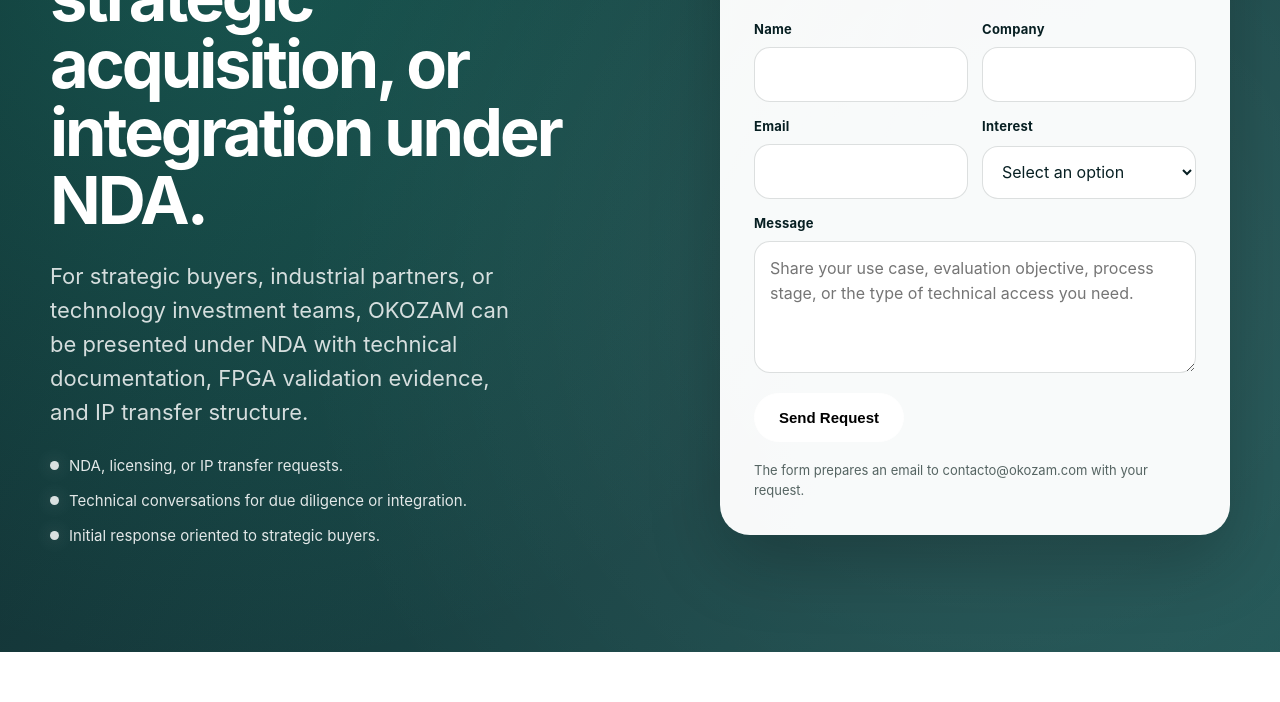
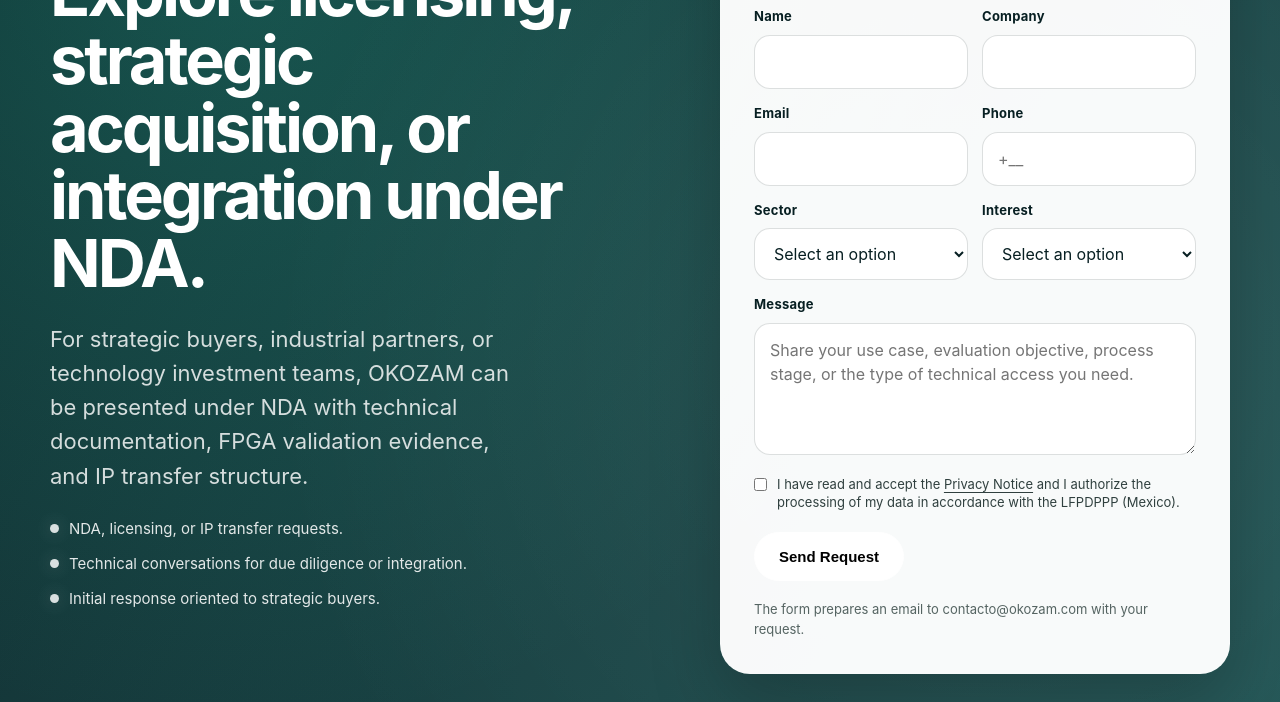
Before and after one commit to rericna226-cell/OKOZAM, a plain HTML site: page indexEN.html in a window 1280 px wide. Shown: the part 10052-10754 px from the top of the page. Drawn offline with Linux system fonts and the light colour scheme.

Commit message:
Initial commit (ORBIT JK)

```diff
--- a/indexEN.html
+++ b/indexEN.html
@@ -1030,6 +1030,25 @@
       font-size: 13px;
       color: #556462;
       margin-top: 4px;
+    }
+
+    .form-consent {
+      display: flex;
+      gap: 10px;
+      align-items: flex-start;
+      font-size: 13px;
+      color: #30403f;
+      line-height: 1.45;
+      margin-top: 6px;
+    }
+
+    .form-consent input {
+      margin-top: 3px;
+    }
+
+    .form-consent a {
+      text-decoration: underline;
+      text-underline-offset: 3px;
     }
 
     .cta .btn-primary {
@@ -1770,6 +1789,34 @@
               </div>
 
               <div class="field">
+                <label for="contact-phone">Phone</label>
+                <input
+                  id="contact-phone"
+                  name="phone"
+                  type="tel"
+                  autocomplete="tel"
+                  placeholder="+__"
+                  required
+                />
+              </div>
+            </div>
+
+            <div class="form-row">
+              <div class="field">
+                <label for="contact-sector">Sector</label>
+                <select id="contact-sector" name="sector" required>
+                  <option value="" selected disabled>Select an option</option>
+                  <option value="hyperscaler">Hyperscaler / Cloud</option>
+                  <option value="fabless">Fabless</option>
+                  <option value="idm">IDM</option>
+                  <option value="foundry">Foundry</option>
+                  <option value="defense">Defense & Research</option>
+                  <option value="investment">Investment / VC</option>
+                  <option value="other">Other</option>
+                </select>
+              </div>
+
+              <div class="field">
                 <label for="contact-interest">Interest</label>
                 <select id="contact-interest" name="interest" required>
                   <option value="" selected disabled>Select an option</option>
@@ -1793,6 +1840,14 @@
               ></textarea>
             </div>
 
+            <div class="form-consent">
+              <input id="contact-privacy" name="privacy" type="checkbox" value="accepted" required />
+              <label for="contact-privacy">
+                I have read and accept the <a href="privacidad-en.html">Privacy Notice</a> and I
+                authorize the processing of my data in accordance with the LFPDPPP (Mexico).
+              </label>
+            </div>
+
             <div class="form-actions">
               <button class="btn btn-primary" type="submit">Send Request</button>
               <span class="form-status" id="contact-status" aria-live="polite"></span>
@@ -1916,8 +1971,9 @@
       var form = document.getElementById("contact-form");
       var status = document.getElementById("contact-status");
       var interestField = document.getElementById("contact-interest");
-
-      if (!form || !interestField) return;
+      var sectorField = document.getElementById("contact-sector");
+
+      if (!form || !interestField || !sectorField) return;
 
       var subjects = {
         nda: "NDA Request - OKOZAM",
@@ -1934,13 +1990,18 @@
         var formData = new FormData(form);
         var selectedOption = interestField.options[interestField.selectedIndex];
         var interestLabel = selectedOption ? selectedOption.text : "";
+        var selectedSector = sectorField.options[sectorField.selectedIndex];
+        var sectorLabel = selectedSector ? selectedSector.text : "";
         var interestValue = formData.get("interest");
         var subject = subjects[interestValue] || "Strategic Inquiry - OKOZAM";
         var body = [
           "Name: " + (formData.get("name") || ""),
           "Company: " + (formData.get("company") || ""),
           "Email: " + (formData.get("email") || ""),
+          "Phone: " + (formData.get("phone") || ""),
+          "Sector: " + sectorLabel,
           "Interest: " + interestLabel,
+          "Privacy Notice: Accepted",
           "",
           "Message:",
           formData.get("message") || ""
```
Also changed, not shown: index.html (+63 -2 lines).
